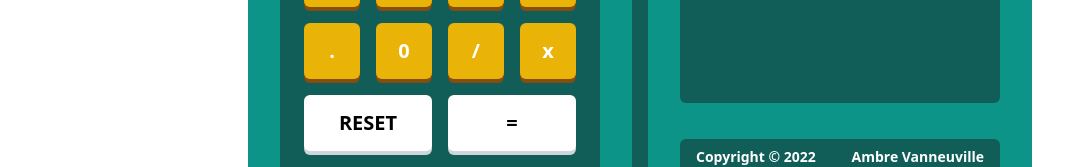
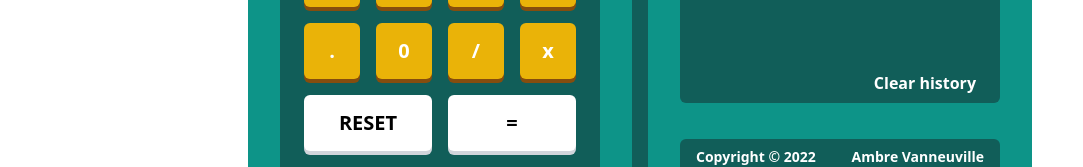
Before and after one commit to Ambre1709/Calculatrice, a Vue app: page / in a window 1280 px wide. Shown: the part 569-736 px from the top of the page, without its empty margins (0-1083 px from the left). Built offline with nearby package versions, Linux system fonts and the light colour scheme.

Commit message:
clear history

```diff
--- a/src/components/Calculator.vue
+++ b/src/components/Calculator.vue
@@ -71,9 +71,10 @@
               </div>
             </div>
           </div>
-          <!-- <button v-if="histories > 0" class="absolute bottom-2 right-6" @click="clearStorage()">
+          <!-- v-if="histories > 0" -->
+          <button class="absolute bottom-2 right-6" @click="clearStorage()">
             Clear history
-          </button> -->
+          </button>
         </div>
       </div>
       <div
@@ -158,10 +159,11 @@ export default {
       this.formule = "";
       this.result = 0;
     },
-    // clearStorage() {
-    //   localStorage.clear();
-    //   this.histories = "";
-    // },
+    clearStorage() {
+      localStorage.clear();
+      this.histories = "";
+      window.location.reload();
+    },
   },
 };
 </script>
```
